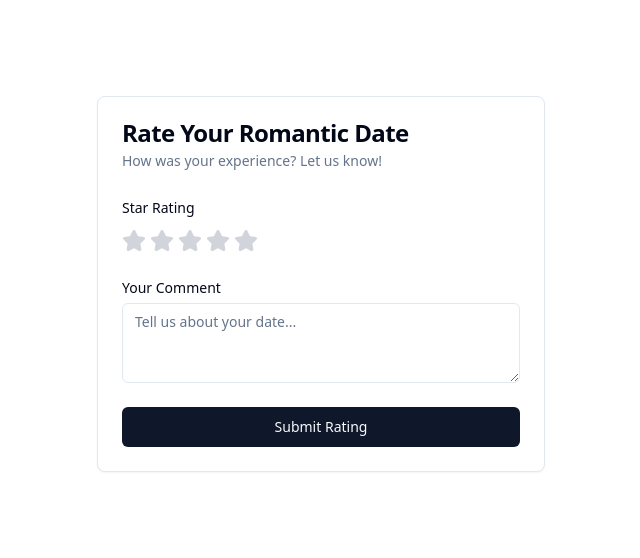
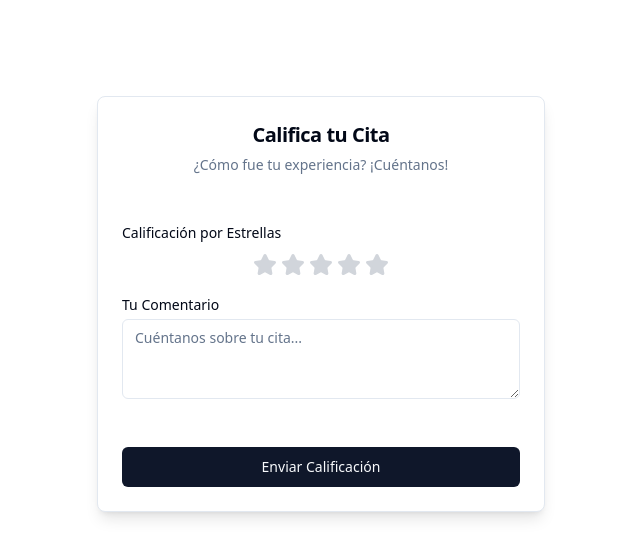
Before and after one commit to matiasroj0/date-rating, a Next.js app: page / in a window 1280 px wide. Shown: the top 558 px of the page, without its empty margins (319-959 px from the left). Built offline with nearby package versions, Linux system fonts and the light colour scheme.

Commit message:
fix vercel

```diff
--- a/components/ui/date-rating.tsx
+++ b/components/ui/date-rating.tsx
@@ -14,7 +14,7 @@ import {
 } from "@/components/ui/card";
 import { Label } from "@/components/ui/label";
 
-export default function Component() {
+export default function DateRating() {
   const [rating, setRating] = useState(0);
   const [comment, setComment] = useState("");
   const [submitted, setSubmitted] = useState(false);
@@ -26,11 +26,11 @@ export default function Component() {
 
   const handleSubmit = () => {
     if (rating === 0) {
-      setError("Please select a star rating");
+      setError("Por favor, selecciona una calificación");
       return;
     }
     if (comment.trim() === "") {
-      setError("Please add a comment");
+      setError("Por favor, añade un comentario");
       return;
     }
     setError("");
@@ -47,8 +47,9 @@ export default function Component() {
           size="sm"
           className={`p-0 ${i <= rating ? "text-yellow-400" : "text-gray-300"}`}
           onClick={() => handleStarClick(i)}
+          aria-label={`Calificar ${i} estrellas`}
         >
-          <Star className="h-6 w-6 fill-current" />
+          <Star className="w-5 h-5 fill-current sm:h-6 sm:w-6" />
         </Button>
       );
     }
@@ -56,47 +57,67 @@ export default function Component() {
   };
 
   return (
-    <Card className="w-full max-w-md mx-auto">
-      <CardHeader>
-        <CardTitle>Rate Your Romantic Date</CardTitle>
-        <CardDescription>How was your experience? Let us know!</CardDescription>
+    <Card className="w-full max-w-md mx-auto shadow-lg">
+      <CardHeader className="p-4 sm:p-6">
+        <CardTitle className="text-lg text-center sm:text-xl">
+          Califica tu Cita
+        </CardTitle>
+        <CardDescription className="text-sm text-center">
+          ¿Cómo fue tu experiencia? ¡Cuéntanos!
+        </CardDescription>
       </CardHeader>
-      <CardContent>
+      <CardContent className="p-4 space-y-3 sm:p-6">
         {!submitted ? (
-          <div className="space-y-4">
+          <div className="space-y-3">
             <div>
-              <Label htmlFor="rating">Star Rating</Label>
-              <div className="flex items-center space-x-1 mt-1" id="rating">
+              <Label
+                htmlFor="rating"
+                className="block mb-1 text-sm font-medium"
+              >
+                Calificación por Estrellas
+              </Label>
+              <div
+                className="flex items-center justify-center space-x-1"
+                id="rating"
+              >
                 {renderStars()}
               </div>
             </div>
             <div>
-              <Label htmlFor="comment">Your Comment</Label>
+              <Label
+                htmlFor="comment"
+                className="block mb-1 text-sm font-medium"
+              >
+                Tu Comentario
+              </Label>
               <Textarea
                 id="comment"
-                placeholder="Tell us about your date..."
+                placeholder="Cuéntanos sobre tu cita..."
                 value={comment}
                 onChange={(e) => setComment(e.target.value)}
-                className="mt-1"
+                className="w-full"
+                rows={3}
               />
             </div>
-            {error && <p className="text-red-500 text-sm">{error}</p>}
+            {error && (
+              <p className="text-xs text-center text-red-500">{error}</p>
+            )}
           </div>
         ) : (
-          <div className="space-y-2">
-            <p className="font-semibold">Your Rating: {rating} stars</p>
-            <p>Your Comment: {comment}</p>
+          <div className="space-y-2 text-center">
+            <p className="font-semibold">Tu Calificación: {rating} estrellas</p>
+            <p className="text-sm">Tu Comentario: {comment}</p>
           </div>
         )}
       </CardContent>
-      <CardFooter>
+      <CardFooter className="p-4 sm:p-6">
         {!submitted ? (
           <Button onClick={handleSubmit} className="w-full">
-            Submit Rating
+            Enviar Calificación
           </Button>
         ) : (
-          <p className="text-green-600 font-semibold">
-            Thank you for your feedback!¡
+          <p className="w-full text-sm font-semibold text-center text-green-600">
+            ¡Gracias por tu opinión!
           </p>
         )}
       </CardFooter>
--- a/components/ui/textarea.tsx
+++ b/components/ui/textarea.tsx
@@ -1,9 +1,8 @@
-import * as React from "react"
+import * as React from "react";
 
-import { cn } from "@/lib/utils"
+import { cn } from "@/lib/utils";
 
-export interface TextareaProps
-  extends React.TextareaHTMLAttributes<HTMLTextAreaElement> {}
+export type TextareaProps = React.TextareaHTMLAttributes<HTMLTextAreaElement>;
 
 const Textarea = React.forwardRef<HTMLTextAreaElement, TextareaProps>(
   ({ className, ...props }, ref) => {
@@ -16,9 +15,9 @@ const Textarea = React.forwardRef<HTMLTextAreaElement, TextareaProps>(
         ref={ref}
         {...props}
       />
-    )
+    );
   }
-)
-Textarea.displayName = "Textarea"
+);
+Textarea.displayName = "Textarea";
 
-export { Textarea }
+export { Textarea };
```
